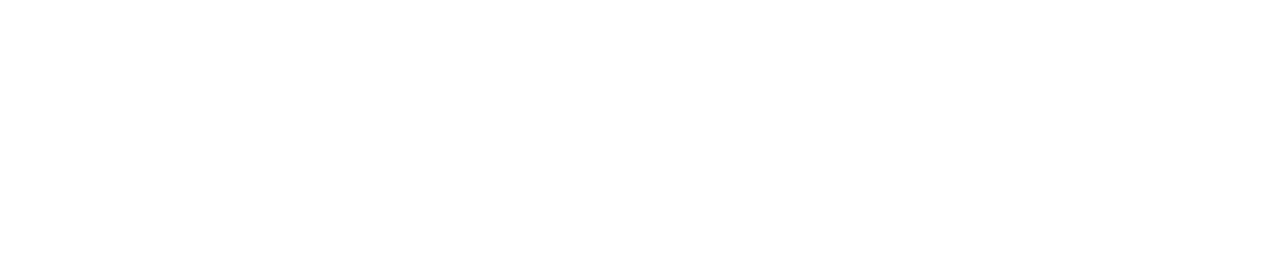
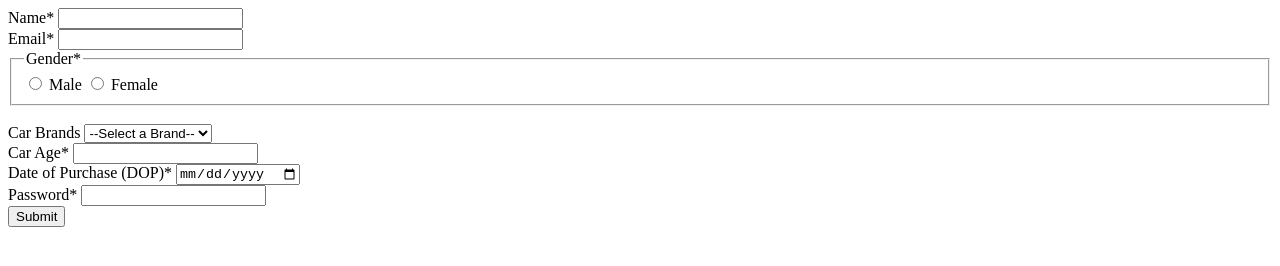
Before and after one commit to acciojob/car-insurance-form-PriyaAlone, a website: page main.html in a window 1280 px wide. Drawn offline with Linux system fonts and the light colour scheme.

Commit message:
created a submission

```diff
--- a/main.html
+++ b/main.html
@@ -1,16 +1,58 @@
 <!DOCTYPE html>
+<html lang="en">
+<head>
+    <meta charset="UTF-8">
+    <meta name="viewport" content="width=device-width, initial-scale=1.0">
+</head>
+<body>
+    <form method="POST">
+        <!-- Name Input -->
+        <label for="name">Name*</label>
+        <input type="text" id="name" name="name" required>
+        <br>
 
-<html>
+        <!-- Email Input -->
+        <label for="email">Email*</label>
+        <input type="email" id="email" name="email" required>
+        <br>
 
-<head>
-	<link rel="stylesheet" href="styles.css">
-</head>
+        <!-- Gender Radio Buttons -->
+        <fieldset>
+            <legend>Gender*</legend>
+            <input type="radio" id="male" name="gender" value="Male" required>
+            <label for="male">Male</label>
+            <input type="radio" id="female" name="gender" value="Female" required>
+            <label for="female">Female</label>
+        </fieldset>
+        <br>
 
-<body>
-	<!-- the entire body must be written by student -->
-    <script type="text/javascript" src="./script.js">
-</script>
+        <!-- Car Brands Dropdown -->
+        <label for="cars">Car Brands</label>
+        <select id="cars" name="cars">
+            <option value="">--Select a Brand--</option>
+            <option value="BMW">BMW</option>
+            <option value="Audi">Audi</option>
+            <option value="Mercedes">Mercedes</option>
+        </select>
+        <br>
 
+        <!-- Car Age Input -->
+        <label for="carage">Car Age*</label>
+        <input type="number" id="carage" name="carage" required>
+        <br>
+
+        <!-- Date of Purchase Input -->
+        <label for="dop">Date of Purchase (DOP)*</label>
+        <input type="date" id="dop" name="dop" required>
+        <br>
+
+        <!-- Password Input -->
+        <label for="password">Password*</label>
+        <input type="password" id="password" name="password" required>
+        <br>
+
+        <!-- Submit Button -->
+        <button type="submit">Submit</button>
+    </form>
 </body>
-
 </html>
```
